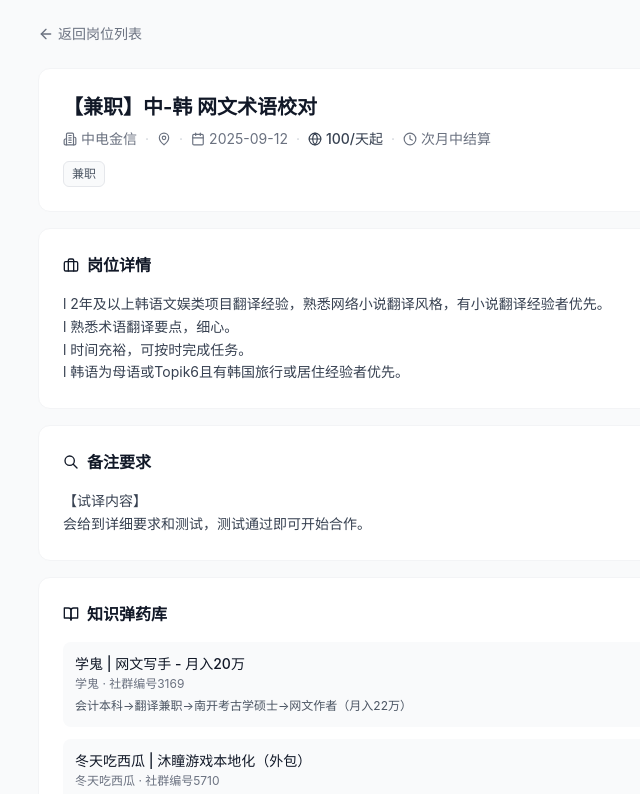
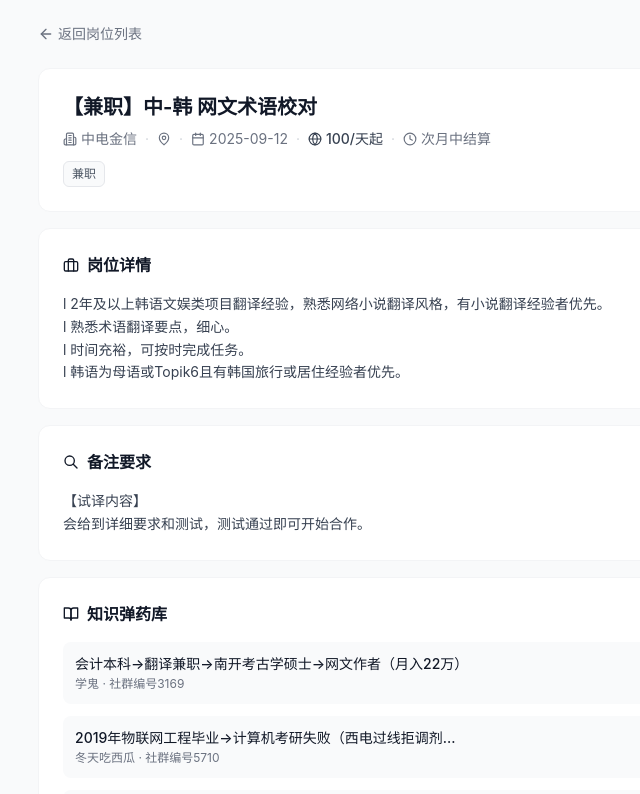
Before and after one commit to quanquan-code/remote-q-web, a React (Vite) app: page /job/rec01U5wdy in a window 1280 px wide. Shown: the top 794 px of the page, without its empty margins (234-874 px from the left). Built offline with nearby package versions, Linux system fonts and the light colour scheme.

Commit message:
fix(job-detail): case title from careerPath, no duplicate name
- Title extracts from careerPath (drops name prefix before ' | ')
- Truncates to 30 chars to fit one line
- Author line shows name+number (no repetition)
- Summary hidden to avoid duplicate careerPath display

```diff
--- a/src/pages/JobDetail.jsx
+++ b/src/pages/JobDetail.jsx
@@ -211,14 +211,25 @@ function getRelatedCases(job) {
 
   for (const { case: c } of topCases) {
     if (!existingUrls.has(c.url)) {
-      const title = c.careerName
-        ? `${c.name} | ${c.careerName}`
-        : (c.name || '社群案例');
+      // 标题：从职业路径提炼，截断到30字确保一行，去掉人名避免与下方重复
+      let title = c.careerPath || c.careerName || c.summary || '';
+      // 如果标题里包含人名，尝试去掉开头的人名部分（常见格式："人名 | ..."）
+      if (title.includes(' | ')) {
+        title = title.split(' | ').slice(1).join(' | '); // 取" | "后面的内容
+      }
+      // 截断到30字符，确保一行
+      if (title.length > 30) {
+        title = title.slice(0, 28) + '...';
+      }
+      // 兜底：如果提炼完为空，用职业名称
+      if (!title.trim()) {
+        title = c.careerName || '社群就业案例';
+      }
       cases.push({
         title,
         author: c.name + (c.number ? ` · 社群编号${c.number}` : ''),
         url: c.url,
-        summary: c.careerPath || c.summary || ''
+        summary: '' // 标题已经是路径提炼，summary不再重复显示
       });
       existingUrls.add(c.url);
     }
```
